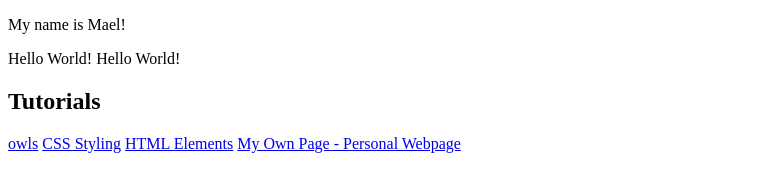
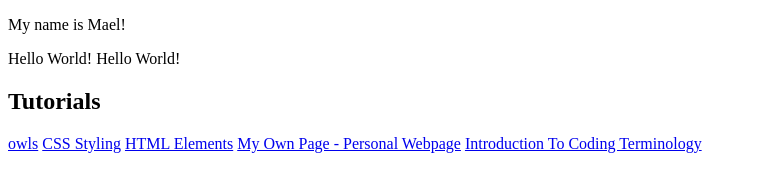
Before and after one commit to maeljohanny/maeljohanny, a plain HTML site: page index.html in a window 1280 px wide. Shown: the whole page, without its empty margins (0-757 px from the left). Drawn offline with Linux system fonts and the light colour scheme.

Commit message:
upload intro to coding terminology

```diff
--- a/index.html
+++ b/index.html
@@ -11,5 +11,6 @@
     <a href="https://codepen.io/maeljohanny/pen/abzodZx?editors=1100">CSS Styling</a>
     <a href="https://codepen.io/maeljohanny/pen/abbgeMZ">HTML Elements</a>
     <a href="https://codepen.io/maeljohanny/pen/KKwzmya">My Own Page - Personal Webpage</a>
+    <a href="https://codepen.io/maeljohanny/pen/oNggvXj">Introduction To Coding Terminology</a>
     </body>
 </html>
```
